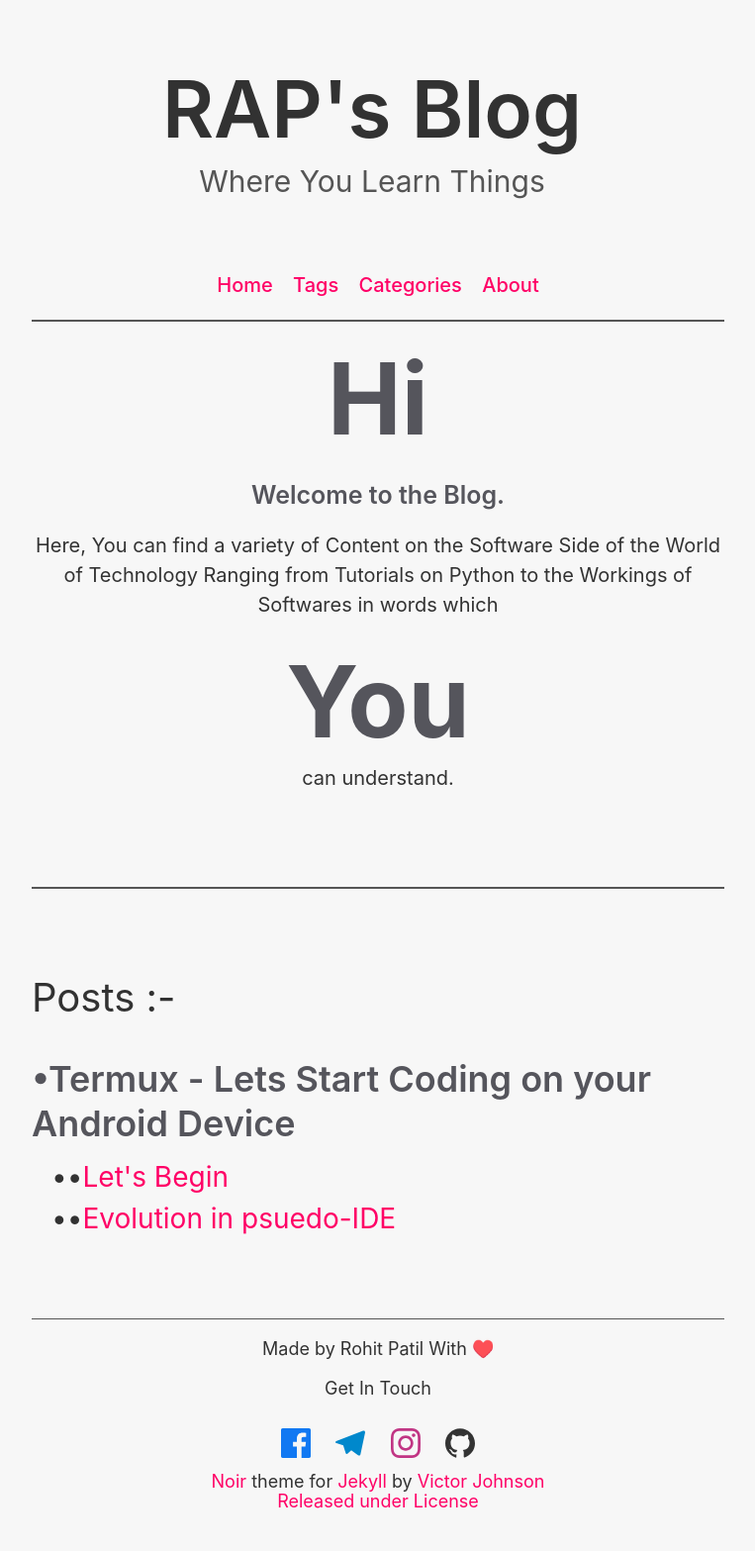
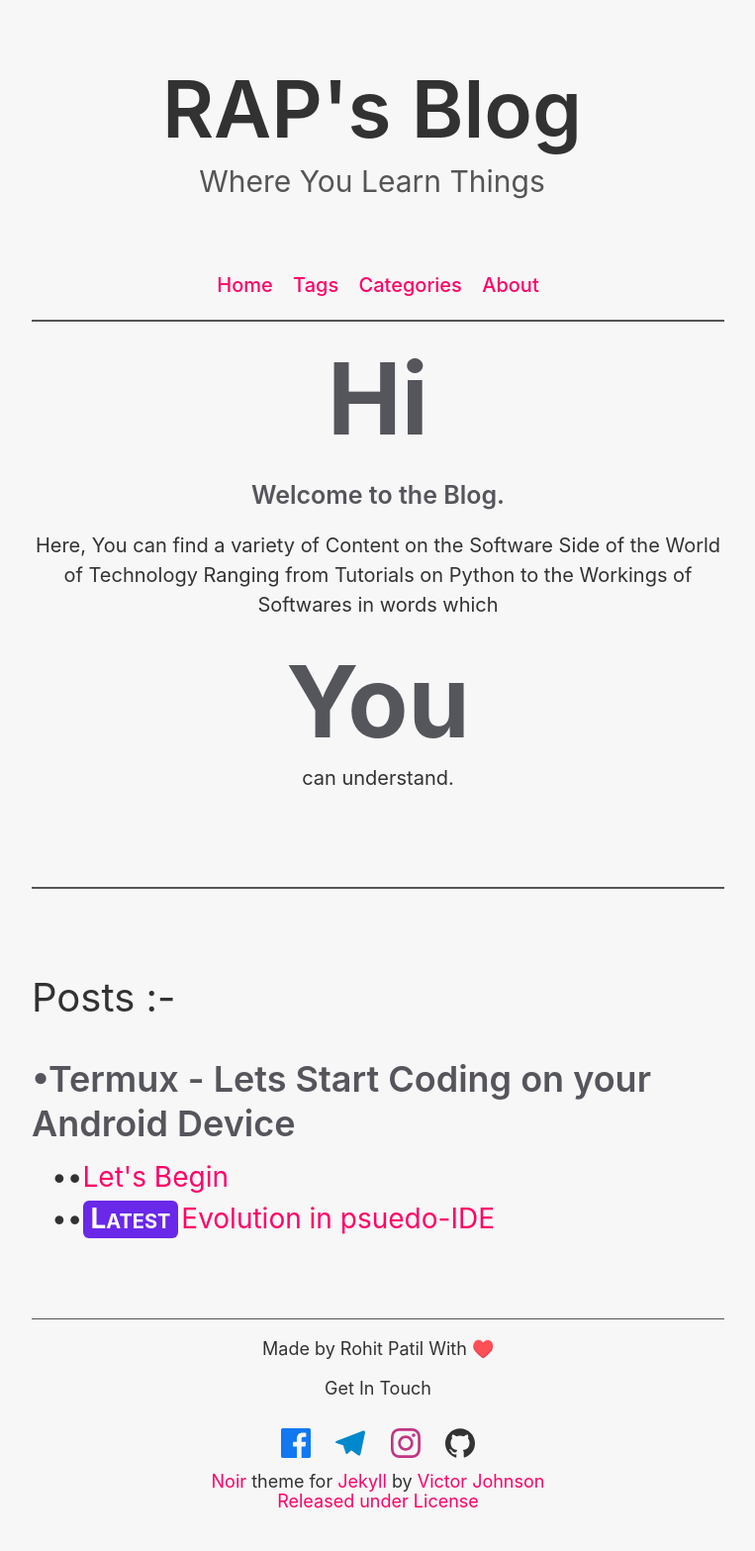
Before and after one commit to raprocks/raprocks.github.io, a Jekyll site: the page built from index.html, in a window 1280 px wide. Shown: the whole page at 99% size, without its empty margins (258-1021 px from the left). Built offline with Jekyll 4.4.1, drawn with Linux system fonts in a browser that asks for light colours.

Commit message:
added the latest mark on posts

```diff
--- a/_data/postlist.yaml
+++ b/_data/postlist.yaml
@@ -5,5 +5,5 @@ postlist:
         status: complete
         url: /termux/lets-begin.html
       - title: Evolution in psuedo-IDE
-        status: complete, latest
+        status: latest
         url: /termux/evolution-in-psuedo-IDE.html
--- a/_includes/postlist.html
+++ b/_includes/postlist.html
@@ -2,9 +2,7 @@
   {% for item in site.data.postlist.postlist %}
     <h3 class="category-title">{{ item.group }}</h3>
       {% if item.posts[0] %}
-        <ul class="sublist1">
-          {% for entry in item.posts %}
-              <li>{% if entry.status=="coming soon"%}<span class="soon">coming soon</span>{% endif %}<a href={% if entry.status=="coming soon" %}"#"{% else %}"{{ entry.url }}" {% endif %}>{{ entry.title }}</a>
+        <ul class="sublist1">{% for entry in item.posts %}<li>{% if entry.status=="coming soon"%}<span class="soon">coming soon</span>{% elsif entry.status=="latest"%}<span class="added">Latest</span>{% endif %}<a href={% if entry.status=="coming soon" %}"#"{% else %}"{{ entry.url }}"{% endif %}>{{ entry.title }}</a>
                 {% if entry.micropost[0] %}
                   <ul class="sublist2">
                   {% for subentry in entry.micropost %}
```
